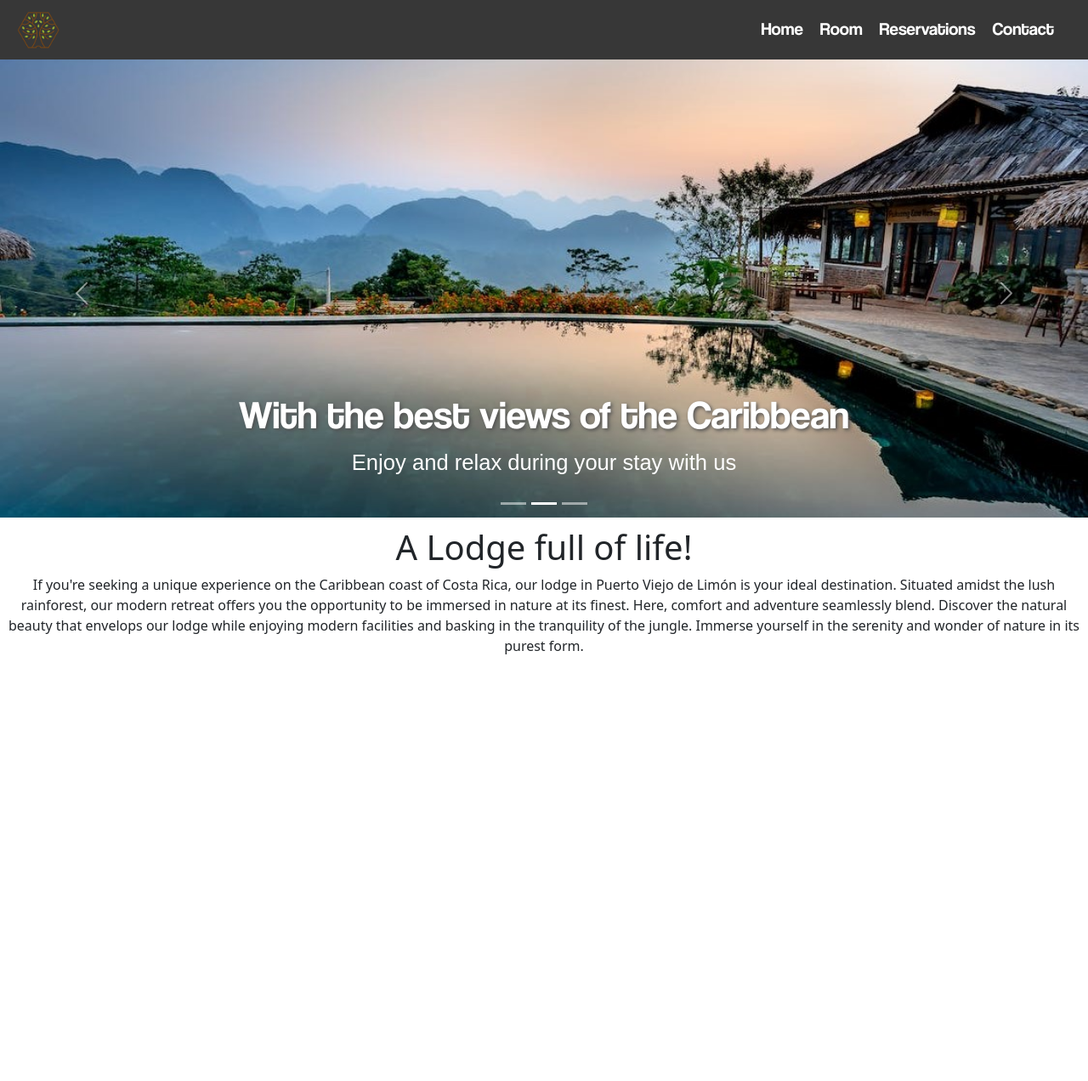
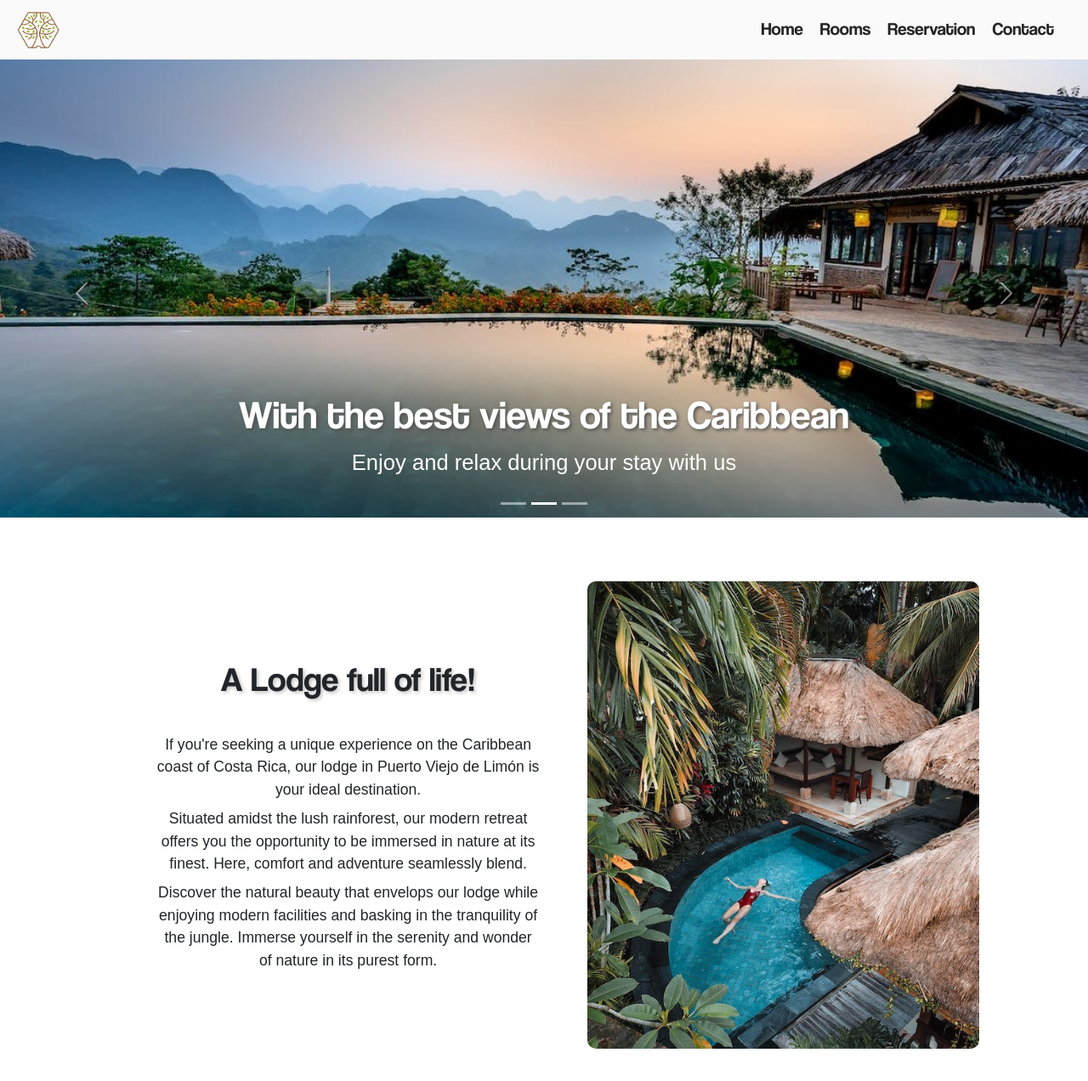
Before and after one commit to KenBoost/hotel-jb-app-, a React (Create React App) app: page / in a window 1280 px wide. Shown: the top 1272 px of the page at 85% size. Before the commit the page ends 1120 px from the top, so only its background shows below. Built offline with nearby package versions, Linux system fonts and the light colour scheme.

Commit message:
home page new info

```diff
--- a/src/components/Nav/index.js
+++ b/src/components/Nav/index.js
@@ -16,10 +16,10 @@ const Nav = () => {
         <li><a href="#">Home</a></li>
         </Link>
         <Link to="/rooms">
-        <li><a href="#">Room</a></li>
+        <li><a href="#">Rooms</a></li>
         </Link>
         <Link to="/">
-        <li><a href="#">Reservations</a></li>
+        <li><a href="#">Reservation</a></li>
         </Link>
         <Link to="/contact">
         <li><a href="#">Contact</a></li>
--- a/src/components/Nav/index.scss
+++ b/src/components/Nav/index.scss
@@ -9,8 +9,8 @@ $font-arial: Arial, Helvetica, sans-serif;
     justify-content: space-between;
     align-items: center;
     padding: 10px 20px;
-    background-color: #333333f9; /* Color de fondo del Navbar */
-    color: #fff; /* Color del texto en el Navbar */
+    background-color: #fafafaf9; /* Color de fondo del Navbar */
+    color: #212121; /* Color del texto en el Navbar */
   }
 
   .logo img {
@@ -30,7 +30,7 @@ $font-arial: Arial, Helvetica, sans-serif;
 
   .nav-links a {
     text-decoration: none;
-    color: #fff; /* Color de los enlaces */
+    color: #252525; /* Color de los enlaces */
     font-family: $font-coolvetica;
     font-size: 1.3rem;
   }
--- a/src/pages/Contact/index.jsx
+++ b/src/pages/Contact/index.jsx
@@ -12,6 +12,15 @@ const Contact = () => {
     mensaje: "",
   });
 
+  const clearForm = () => {
+    setFormData({
+      nombre: "",
+      correo: "",
+      mensaje: "",
+    });
+  };
+
+
   const handleChange = (e) => {
     const { name, value } = e.target;
     setFormData({
@@ -22,11 +31,11 @@ const Contact = () => {
 
   const handleSubmit = (e) => {
     e.preventDefault();
-    Axios.post("http://localhost:5000", formData)
+    Axios.post("http://localhost:5000/mail", formData)
       .then((response) => {
         if (response.status === 200) {
-          swal.fire('Mensaje enviado', 'El mensaje se envió con éxito', 'success');
-          // Puedes redirigir al usuario a una página de confirmación o realizar otras acciones apropiadas aquí.
+          swal.fire('Mensaje enviado', 'Pronto recibirás una respuesta!', 'success');
+          clearForm();
         } else {
           swal.fire('Error', 'Ocurrió un error al enviar el mensaje', 'error');
         }
--- a/src/pages/Home/index.jsx
+++ b/src/pages/Home/index.jsx
@@ -1,6 +1,10 @@
 import React from 'react';
 import Carrusel from '../../components/Carrusel'
+import {Habitacion2} from "../../components/Importedimages";
+
+
 import './index.scss'
+
 
 function Home() {
   return (
@@ -9,22 +13,31 @@ function Home() {
         <Carrusel></Carrusel>
       </div>
       <div className="cuadro2">
-        <h1>A Lodge full of life!</h1>
+        <div className="texto">
+          <h2>A Lodge full of life!</h2>
+          <br></br>
           <p>
-        If you're seeking a unique experience on the Caribbean coast of Costa Rica, our lodge in
-        Puerto Viejo de Limón is your ideal destination.
-        Situated amidst the lush rainforest, our modern retreat offers
-        you the opportunity to be immersed in nature at its finest.
-        Here, comfort and adventure seamlessly blend. Discover the natural
+            If you're seeking a unique experience on the Caribbean coast of
+            Costa Rica, our lodge in Puerto Viejo de Limón is your ideal
+            destination.
+          </p>
+          <p>
+           Situated amidst the lush rainforest, our modern retreat
+            offers you the opportunity to be immersed in nature at its finest.
+            Here, comfort and adventure seamlessly blend.
+          </p>
+          <p>
+           Discover the natural
             beauty that envelops our lodge while enjoying modern facilities and
             basking in the tranquility of the jungle. Immerse yourself in the
             serenity and wonder of nature in its purest form.
           </p>
-
         </div>
-      <div className="cuadro3">
-
+        <div className="imagen">
+           <img src={Habitacion2}></img>
         </div>
+      </div>
+      <div className="cuadro3"></div>
     </div>
   );
 }
--- a/src/pages/Home/index.scss
+++ b/src/pages/Home/index.scss
@@ -1,7 +1,50 @@
+$font-helvetica-neue: 'Helvetica Neue', sans-serif;
+$font-la-belle-aurore: 'La Belle Aurore', sans-serif;
+$font-coolvetica: 'Coolvetica', sans-serif;
+$font-arial: Arial, Helvetica, sans-serif;
+
 .contenedorprincipal{
+    .cuadro2{
+        height: 550px;
+        display: flex;
+        justify-content: space-evenly;
+        justify-content: center;
+        align-items: center;
+        width: 80%;
+        margin: auto;
+        margin-top: 5%;
+        margin-bottom: 5%;
+
+        .texto{
+            width: 55%;
 
 
-    .cuadro2{
-        height: 500px;
+            h2{
+                font-family: $font-coolvetica;
+                text-shadow: 2px 2px 4px rgb(193, 193, 193);
+                font-size: 2.5rem;
+            }
+
+            p{
+                font-family: $font-arial;
+                font-size: 1.1rem;
+                max-width: 80%;
+                margin: auto;
+                margin-top: 8px;
+            }
+
+        }
+        .imagen {
+            max-width: 45%; /* Establece el ancho máximo para el div de la imagen */
+            height: 100%; /* Establece la altura máxima para el div de la imagen */
+            overflow: hidden; /* Oculta cualquier contenido que se desborde del div de la imagen */
+            border-radius: 10px;
+
+        }
+
+          .imagen img {
+            width: 100%; /* La imagen ocupará todo el ancho del div de la imagen */
+            height: auto;
+           }
     }
 }
```
Also changed, not shown: package.json (+6 -1 lines), 2 other files (tests, documents, lock files or other folders). Lines whose indentation alone changed are shown as unchanged.
